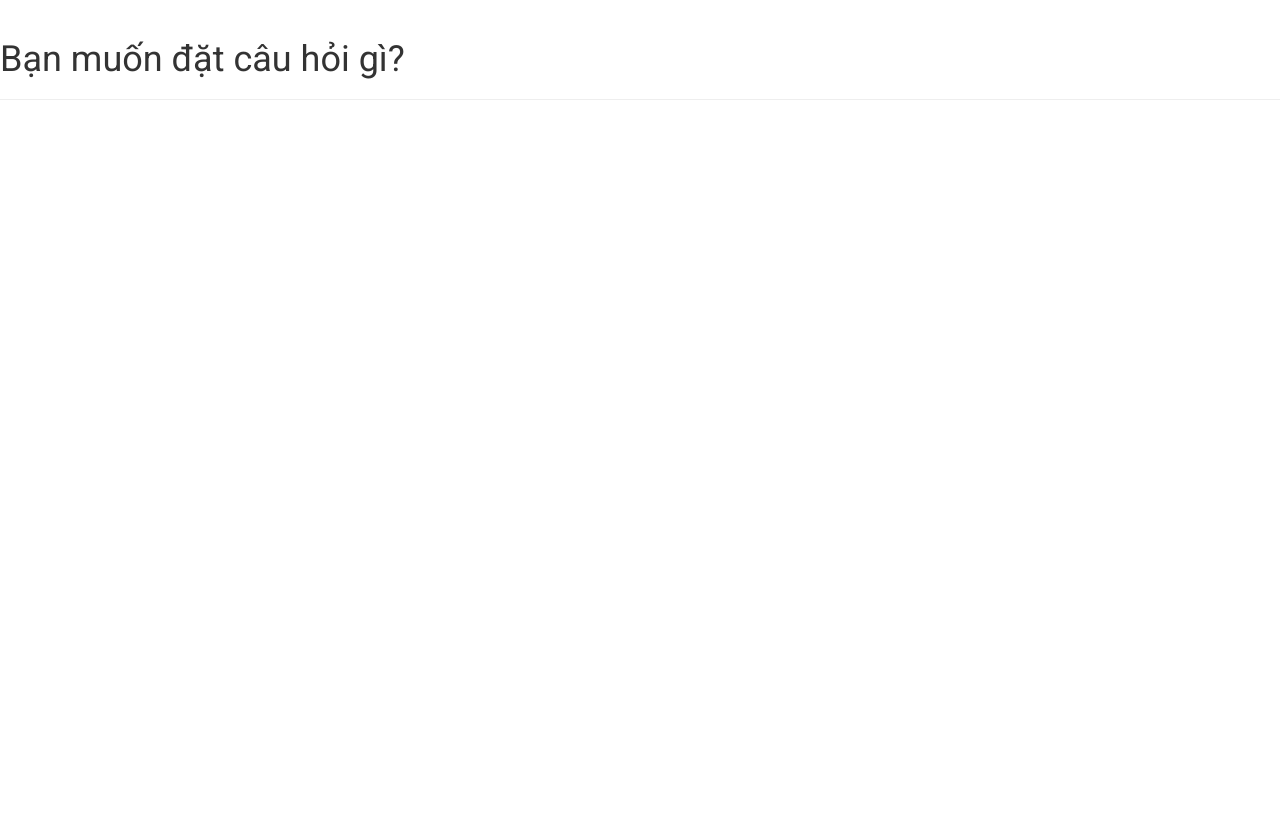
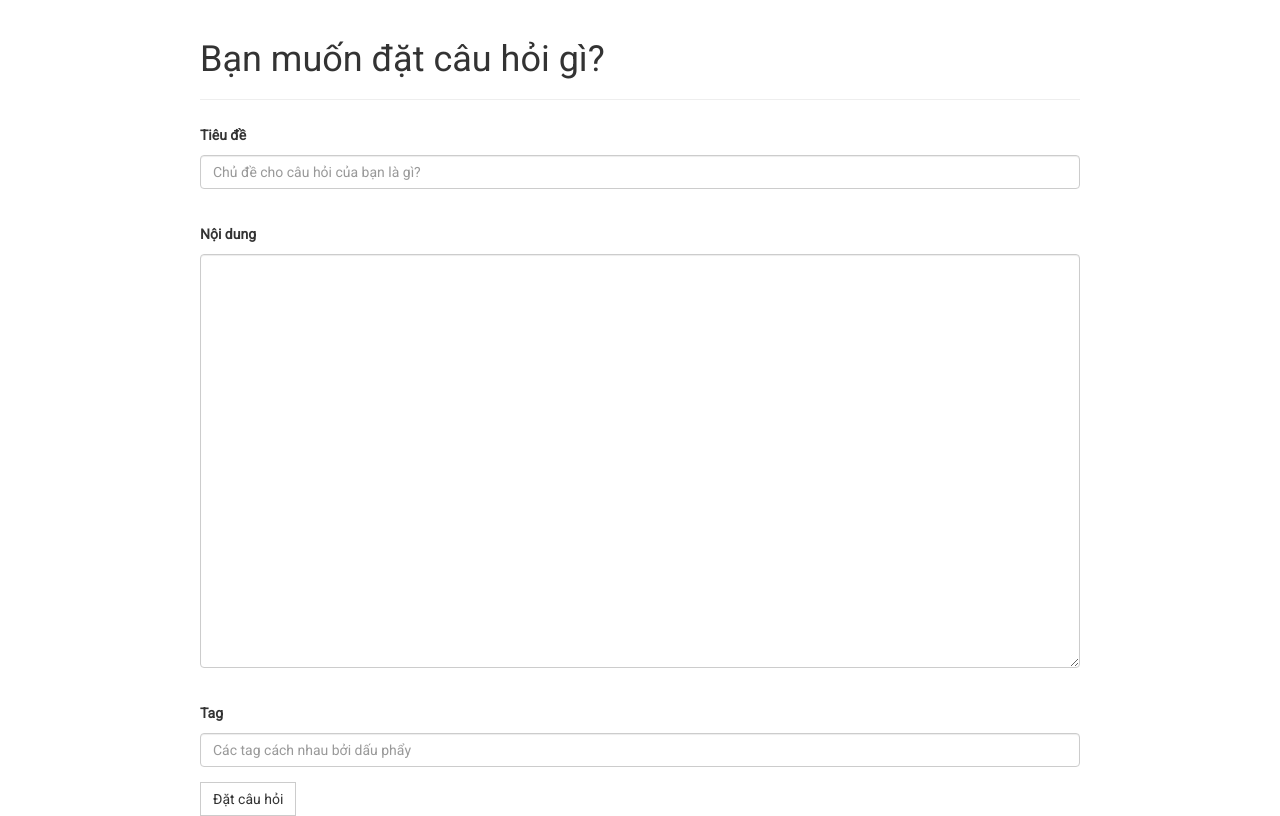
Before and after one commit to HoangLVQ1204/FU-Coding, a website: page views/post-question.html in a window 1280 px wide. Drawn offline with Linux system fonts and the light colour scheme; files that its build step writes are made by us from their sources.

Commit message:
Add a very simple form for submitting question

```diff
--- a/app/routes/question-router.js
+++ b/app/routes/question-router.js
@@ -6,5 +6,8 @@ router.get('/ask', function(req, res) {
     res.render('post-question.html');
 });
 
+router.post('/ask', function(req, res) {
+    res.json(req.body);
+});
 
 module.exports = router;
--- a/views/post-question.html
+++ b/views/post-question.html
@@ -22,9 +22,37 @@
         <script src="https://oss.maxcdn.com/libs/respond.js/1.4.2/respond.min.js"></script>
     <![endif]-->
 </head>
-<body>
+<body style="margin: 0 200px">
     <div class="page-header">
         <h1>Bạn muốn đặt câu hỏi gì?</h1>
     </div>
+
+    <form role="form" method="post">
+        <div class="form-group">
+            <label for="title">Tiêu đề</label>
+            <input type="text" class="form-control" id="title" name="title"
+                   placeholder="Chủ đề cho câu hỏi của bạn là gì?" />
+            <br/>
+            <label for="content">Nội dung</label>
+            <textarea class="form-control" id="content" rows="20" cols="80"
+                      name="content"></textarea>
+            <br/>
+            <label for="tag">Tag</label>
+            <input type="text" class="form-control" id="tag" name="tag"
+                   placeholder="Các tag cách nhau bởi dấu phẩy" />
+        </div>
+        <button type="submit" class="btn btn-default">Đặt câu hỏi</button>
+    </form>
+
+
+
+
+
+
+
+
+
+
+
 </body>
 </html>
```
